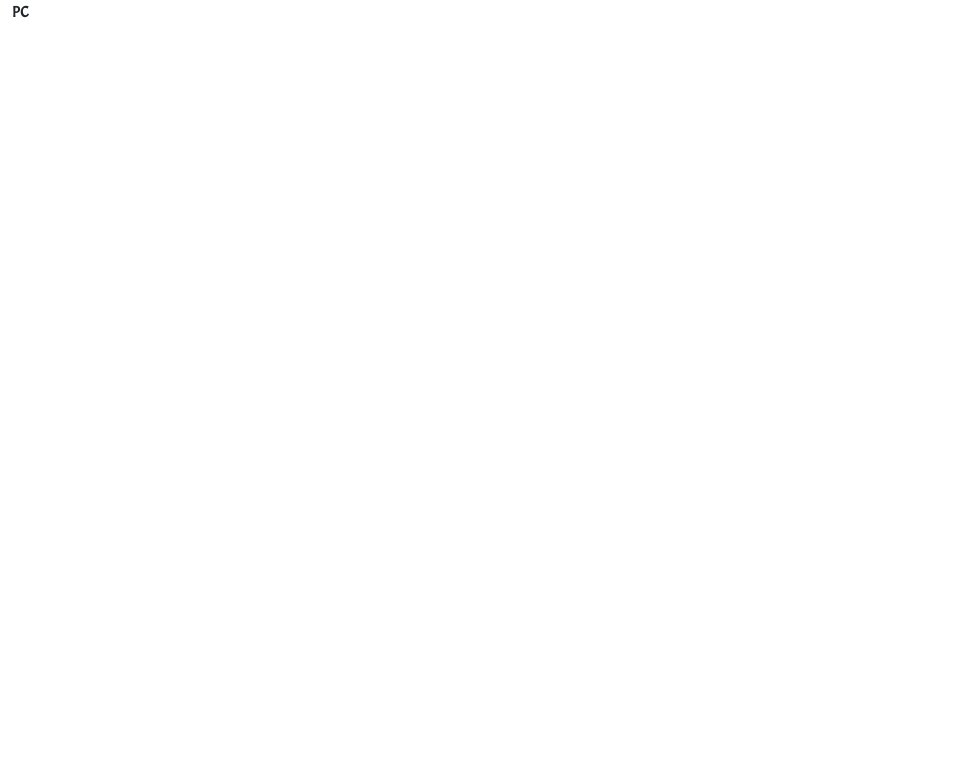
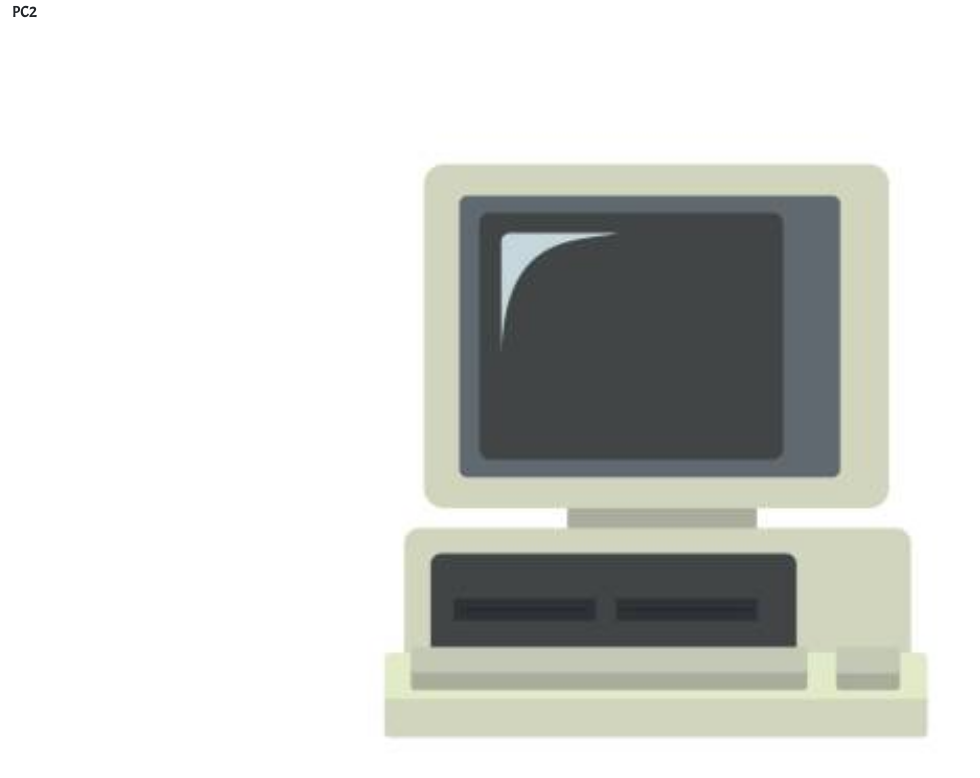
Before and after one commit to 0xCold/0xCold.github.io, a plain HTML site: page rarity.html in a window 1280 px wide. Shown: the whole page, without its empty margins (0-980 px from the left). Drawn offline with nearby package versions, Linux system fonts and the light colour scheme.

Commit message:
fix style

```diff
--- a/app.css
+++ b/app.css
@@ -23,4 +23,6 @@ html, body, #page-container {
     background-image: url("/images/PC.jpg");
     background-repeat: no-repeat;
     background-size: cover;
+    height: 100%;
+    width: 100%;
 }
--- a/rarity.html
+++ b/rarity.html
@@ -6,7 +6,7 @@
     <link rel="preconnect" href="https://fonts.googleapis.com" />
     <link rel="stylesheet" href="https://fonts.googleapis.com/css2?family=Acme&amp;display=swap" />
     <link rel="stylesheet" href="https://cdn.jsdelivr.net/npm/bootstrap@5.1.3/dist/css/bootstrap.min.css" integrity="sha384-1BmE4kWBq78iYhFldvKuhfTAU6auU8tT94WrHftjDbrCEXSU1oBoqyl2QvZ6jIW3" crossorigin="anonymous" />
-    <link rel="stylesheet" href="style.css" />
+    <link rel="stylesheet" href="app.css" />
     <script src="https://unpkg.com/@solana/web3.js@latest/lib/index.iife.js"></script>
     <script src="https://cdnjs.cloudflare.com/ajax/libs/jquery/3.6.0/jquery.min.js"></script>
     <script src="home.js"></script>
@@ -14,7 +14,7 @@
 
 <body>
     <div class="container-fluid" id="pc-container">
-        PC
+        PC2
     </div>
 </body>
 
```
